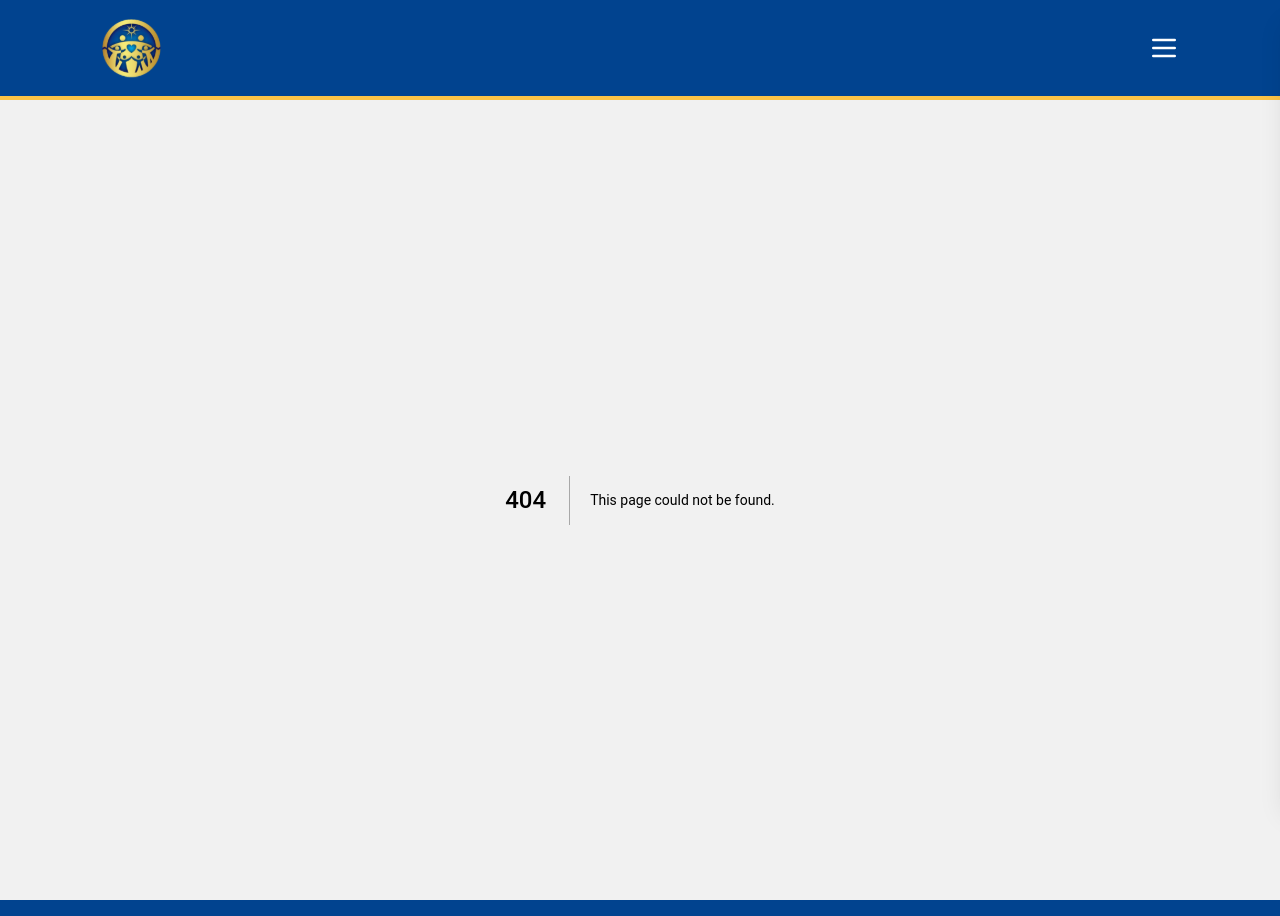
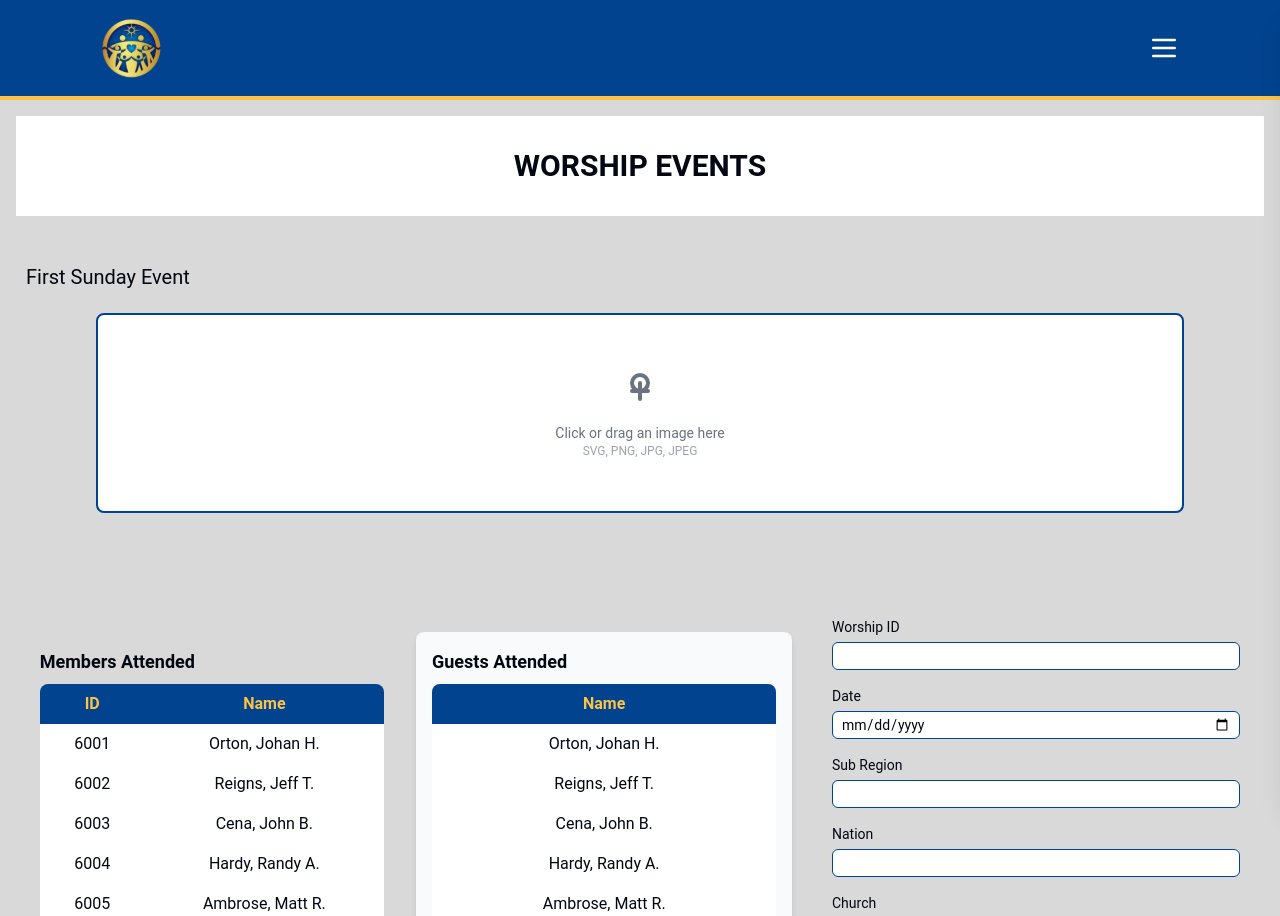
Before and after one commit to CoderTofu/FFWPU_System, a Next.js app: page /worship/sample-id in a window 1280 px wide. Before the commit this address had no page. Shown: the top 916 px of the page. Built offline with nearby package versions, Linux system fonts and the light colour scheme.

Commit message:
Worship-Event-Details-Draft

```diff
--- /dev/null
+++ b/src/app/(private)/worship/sample-id/page.tsx
@@ -0,0 +1,183 @@
+'use client';  // This makes the file a client component
+
+import { useState } from 'react';
+import Table from "@/components/Table";
+
+export default function Brent() {
+
+    const [worshipId, setWorshipId] = useState('');
+    const [date, setDate] = useState('');
+    const [subRegion, setSubRegion] = useState('');
+    const [nation, setNation] = useState('');
+    const [church, setChurch] = useState('');
+    const [worshipType, setWorshipType] = useState('');
+    const [image, setImage] = useState<string | null>(null); // Added missing image state
+
+    const data = [
+        {ID: 6001, Name: "Orton, Johan H."},
+        {ID: 6002, Name: "Reigns, Jeff T."},
+        {ID: 6003, Name: "Cena, John B."},
+        {ID: 6004, Name: "Hardy, Randy A."},
+        {ID: 6005, Name: "Ambrose, Matt R."},
+    ];
+
+    const columnConfig = {
+        lg: ["ID", "Name"],
+        md: ["ID", "Name"],
+        sm: ["ID", "Name"],
+    };
+
+    const handleFileChange = (event: React.ChangeEvent<HTMLInputElement>) => {
+        const file = event.target.files?.[0];
+        if (file && isValidImage(file)) {
+            const imageUrl: string = URL.createObjectURL(file);
+            setImage(imageUrl);
+        }
+    };
+
+    const isValidImage = (file: File) => {
+        return ['image/png', 'image/jpeg', 'image/jpg', 'image/svg+xml'].includes(file.type);
+    };
+
+    return (
+        <div className="p-4 bg-[#D9D9D9] min-h-screen justify-center items-center">
+
+            {/*Banner*/}
+            <div className=" bg-white p-4">
+            <p className="mt-4 mb-4 text-center text-2xl sm:text-3xl font-semibold">
+                WORSHIP EVENTS
+            </p>
+            </div>
+
+            {/* Text Under Bordered Box */}
+            <div className="w-max h-[23px] mt-[50px] ml-[10px]">
+                <p className="text-[20px] font-roboto font-normal leading-[23.44px] tracking-[0%] whitespace-nowrap">
+                    First Sunday Event
+                </p>
+            </div>
+
+            {/* Image Upload Section */}
+            <div className="border-2 border-[#01438F] border-solid rounded-lg flex items-center justify-center bg-white mt-6 p-50 m-20 min-h-[200px] ">
+                {image ? (
+                    <img src={image} alt="Uploaded" className="max-h-full max-w-full object-contain rounded-md" />
+                ) : (
+                    <label className="flex flex-col items-center cursor-pointer">
+                        <input
+                            type="file"
+                            accept=".png,.jpg,.jpeg,.svg"
+                            className="hidden"
+                            onChange={handleFileChange}
+                        />
+                        <div className="flex flex-col items-center text-gray-500">
+                            <svg xmlns="http://www.w3.org/2000/svg" fill="none" viewBox="0 0 24 24" strokeWidth={2} stroke="currentColor" className="w-12 h-12 mb-2">
+                                <path strokeLinecap="round" strokeLinejoin="round" d="M12 16v-4m0 0V8m0 4h4m-4 0H8m8-4a4 4 0 01-8 0 4 4 0 018 0z" />
+                            </svg>
+                            <p className="text-sm">Click or drag an image here</p>
+                            <p className="text-xs text-gray-400">SVG, PNG, JPG, JPEG</p>
+                        </div>
+                    </label>
+                )}
+            </div>
+
+
+
+            <section>
+
+    <div className=" bg-#D9D9D9  flex justify-center items-center gap-2">
+          <div className="bg-#D9D9D9  rounded-lg  w-full max-w-6xl">
+
+
+            {/* Flex container for tables */}
+            <div className="flex flex-wrap gap-4 justify-center">
+
+              {/* First table */}
+              <div className="w-full md:w-[48%] rounded-lg  p-4">
+                <h2 className="text-lg font-semibold mb-2">Members Attended</h2>
+                <Table data={data} columns={columnConfig} />
+              </div>
+
+              {/* Second table */}
+              <div className="w-full md:w-[48%] bg-gray-50 rounded-lg shadow-md p-4">
+                <h2 className="text-lg font-semibold mb-2">Guests Attended</h2>
+                <Table  data={data} columns={{ lg: ["Name"], md: ["Name"], sm: ["Name"] }} />
+              </div>
+            </div>
+          </div>
+
+
+          <div className=" p-6 rounded-lg  max-w-6xl">
+
+
+            {/* Flex For Forms*/}
+            <div className="flex flex-wrap  justify-center">
+
+                    <form className="flex flex-col gap-4 text-left w-[408px]">
+                        <div>
+                            <label className="block mb-1 text-[14px]">Worship ID</label>
+                            <input
+                                type="text"
+                                value={worshipId}
+                                onChange={(e) => setWorshipId(e.target.value)}
+                                placeholder=" "
+                                className="w-full h-[28px] p-2 rounded-md border border-[#01438F] border-solid text-[14px]"
+                            />
+                        </div>
+                        <div>
+                            <label className="block mb-1 text-[14px]">Date</label>
+                            <input
+                                type="date"
+                                value={date}
+                                onChange={(e) => setDate(e.target.value)}
+                                className="w-full h-[28px] p-2 rounded-md border border-[#01438F] border-solid text-[14px]"
+                            />
+                        </div>
+                        <div>
+                            <label className="block mb-1 text-[14px]">Sub Region</label>
+                            <input
+                                type="text"
+                                value={subRegion}
+                                onChange={(e) => setSubRegion(e.target.value)}
+                                placeholder=" "
+                                className="w-full h-[28px] p-2 rounded-md border border-[#01438F] border-solid text-[14px]"
+                            />
+                        </div>
+                        <div>
+                            <label className="block mb-1 text-[14px]">Nation</label>
+                            <input
+                                type="text"
+                                value={nation}
+                                onChange={(e) => setNation(e.target.value)}
+                                placeholder=" "
+                                className="w-full h-[28px] p-2 rounded-md border border-[#01438F] border-solid text-[14px]"
+                            />
+                        </div>
+                        <div>
+                            <label className="block mb-1 text-[14px]">Church</label>
+                            <input
+                                type="text"
+                                value={church}
+                                onChange={(e) => setChurch(e.target.value)}
+                                placeholder=" "
+                                className="w-full h-[28px] p-2 rounded-md border border-[#01438F] border-solid text-[14px]"
+                            />
+                        </div>
+                        <div>
+                            <label className="block mb-1 text-[14px]">Worship Type</label>
+                            <input
+                                type="text"
+                                value={worshipType}
+                                onChange={(e) => setWorshipType(e.target.value)}
+                                placeholder=" "
+                                className="w-full h-[28px] p-2 rounded-md border border-[#01438F] border-solid text-[14px]"
+                            />
+                        </div>
+                    </form>
+
+            </div>
+          </div>
+        </div>
+
+        </section>
+        </div>
+    );
+}
```
